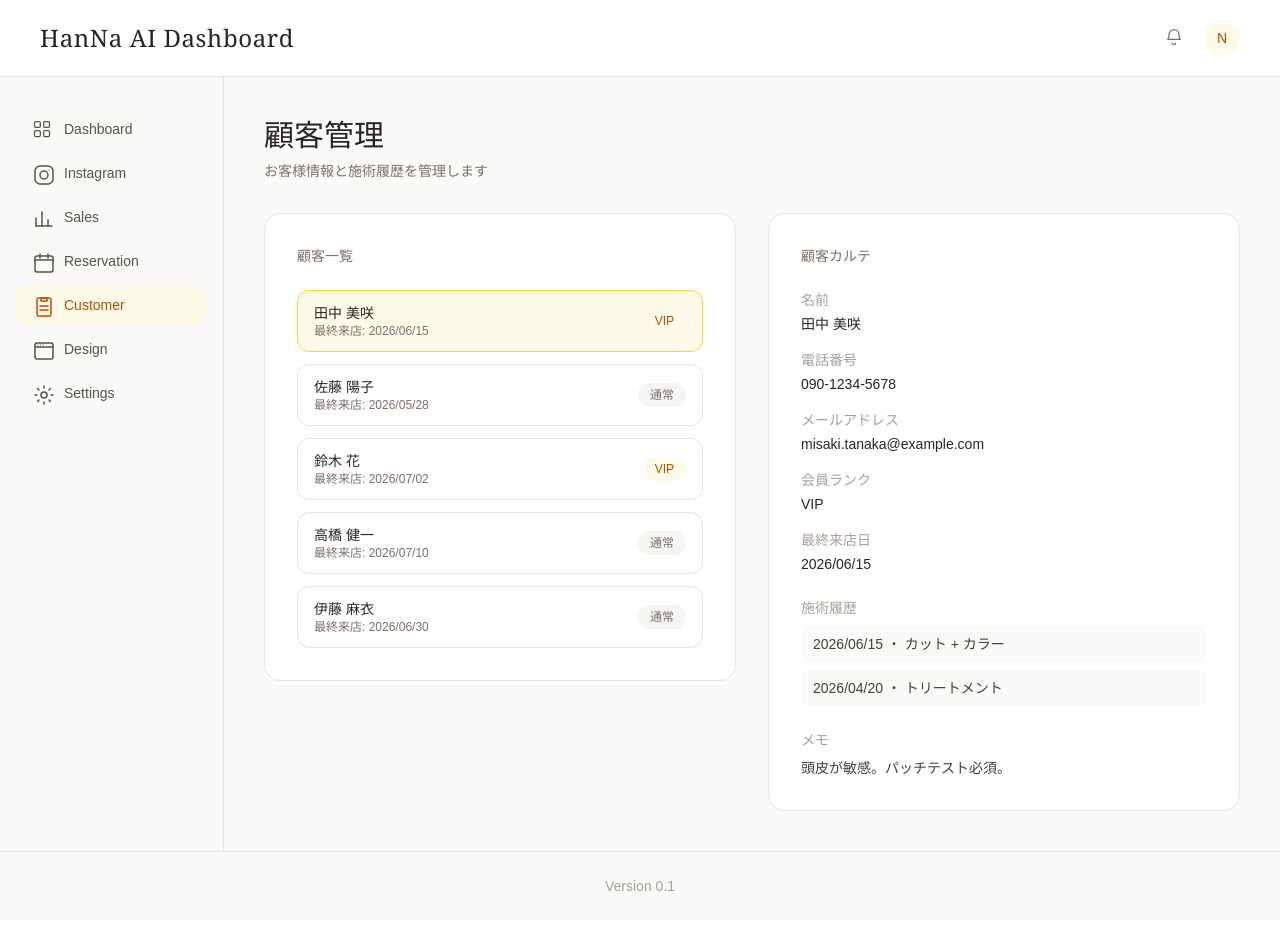
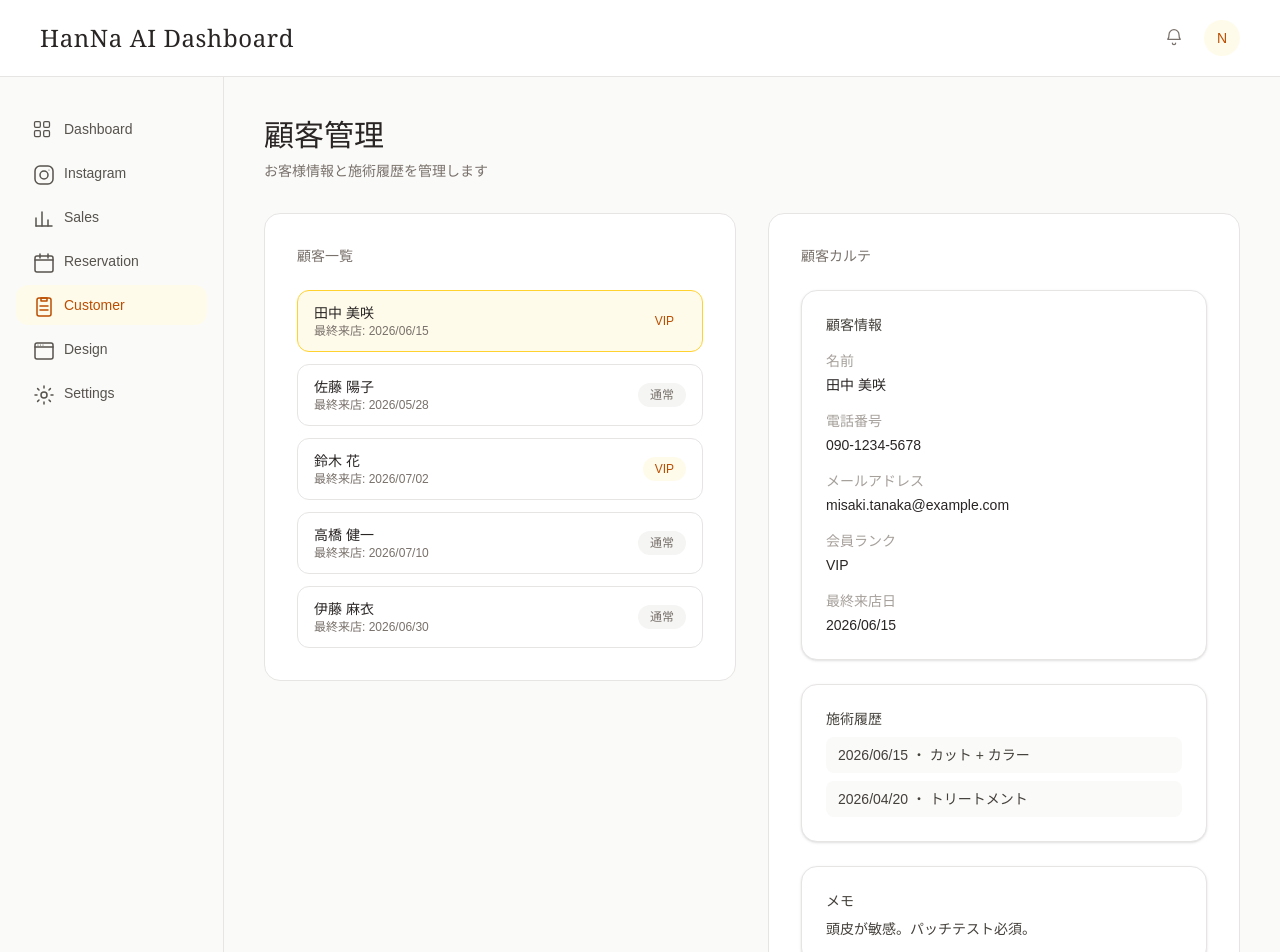
Before and after one commit to designhn924-web/hanna-ai-dashboard, a Next.js app: page /customer in a window 1280 px wide. Shown: the top 952 px of the page. Before the commit the page ends 920 px from the top, so only its background shows below. Built offline with nearby package versions, Linux system fonts and the light colour scheme.

Commit message:
apply card layout to customer detail

```diff
--- a/features/customer/components/CustomerDetail.tsx
+++ b/features/customer/components/CustomerDetail.tsx
@@ -1,3 +1,4 @@
+import Card from "@/components/ui/Card";
 import type { Customer } from "../types/customer";
 
 type CustomerDetailProps = {
@@ -19,31 +20,54 @@ export default function CustomerDetail({ customer }: CustomerDetailProps) {
 
   return (
     <div className="flex flex-col gap-6">
+      <Card>
+  <h3 className="mb-4 text-sm font-medium text-stone-700">
+    顧客情報
+  </h3>
+
   <dl className="flex flex-col gap-4 text-sm">
     <div>
       <dt className="text-stone-400">名前</dt>
-          <dd className="mt-1 text-stone-800">{customer.name}</dd>
+      <dd className="mt-1 text-stone-800">
+        {customer.name}
+      </dd>
     </div>
+
     <div>
       <dt className="text-stone-400">電話番号</dt>
-          <dd className="mt-1 text-stone-800">{customer.phone}</dd>
+      <dd className="mt-1 text-stone-800">
+        {customer.phone}
+      </dd>
     </div>
+
     <div>
       <dt className="text-stone-400">メールアドレス</dt>
-          <dd className="mt-1 text-stone-800">{customer.email}</dd>
+      <dd className="mt-1 text-stone-800">
+        {customer.email}
+      </dd>
     </div>
+
     <div>
       <dt className="text-stone-400">会員ランク</dt>
-          <dd className="mt-1 text-stone-800">{customer.rank}</dd>
+      <dd className="mt-1 text-stone-800">
+        {customer.rank}
+      </dd>
     </div>
+
     <div>
       <dt className="text-stone-400">最終来店日</dt>
-          <dd className="mt-1 text-stone-800">{customer.lastVisit}</dd>
+      <dd className="mt-1 text-stone-800">
+        {customer.lastVisit}
+      </dd>
     </div>
   </dl>
+</Card>
+<Card>
+  <div>
+  <h3 className="text-sm font-medium text-stone-700">
+  施術履歴
+</h3>
 
-      <div>
-        <p className="text-stone-400 text-sm">施術履歴</p>
     <ul className="mt-2 flex flex-col gap-2">
       {customer.treatmentHistory.map((item) => (
         <li
@@ -55,11 +79,20 @@ export default function CustomerDetail({ customer }: CustomerDetailProps) {
       ))}
     </ul>
   </div>
+</Card>
 
+<Card>
   <div>
-        <p className="text-stone-400 text-sm">メモ</p>
-        <p className="mt-2 text-sm text-stone-700">{customer.memo}</p>
+  <h3 className="text-sm font-medium text-stone-700">
+  メモ
+</h3>
+
+    <p className="mt-2 text-sm text-stone-700">
+      {customer.memo}
+    </p>
   </div>
+</Card>
+
     </div>
   );
 }
```
Lines whose indentation alone changed are shown as unchanged.
